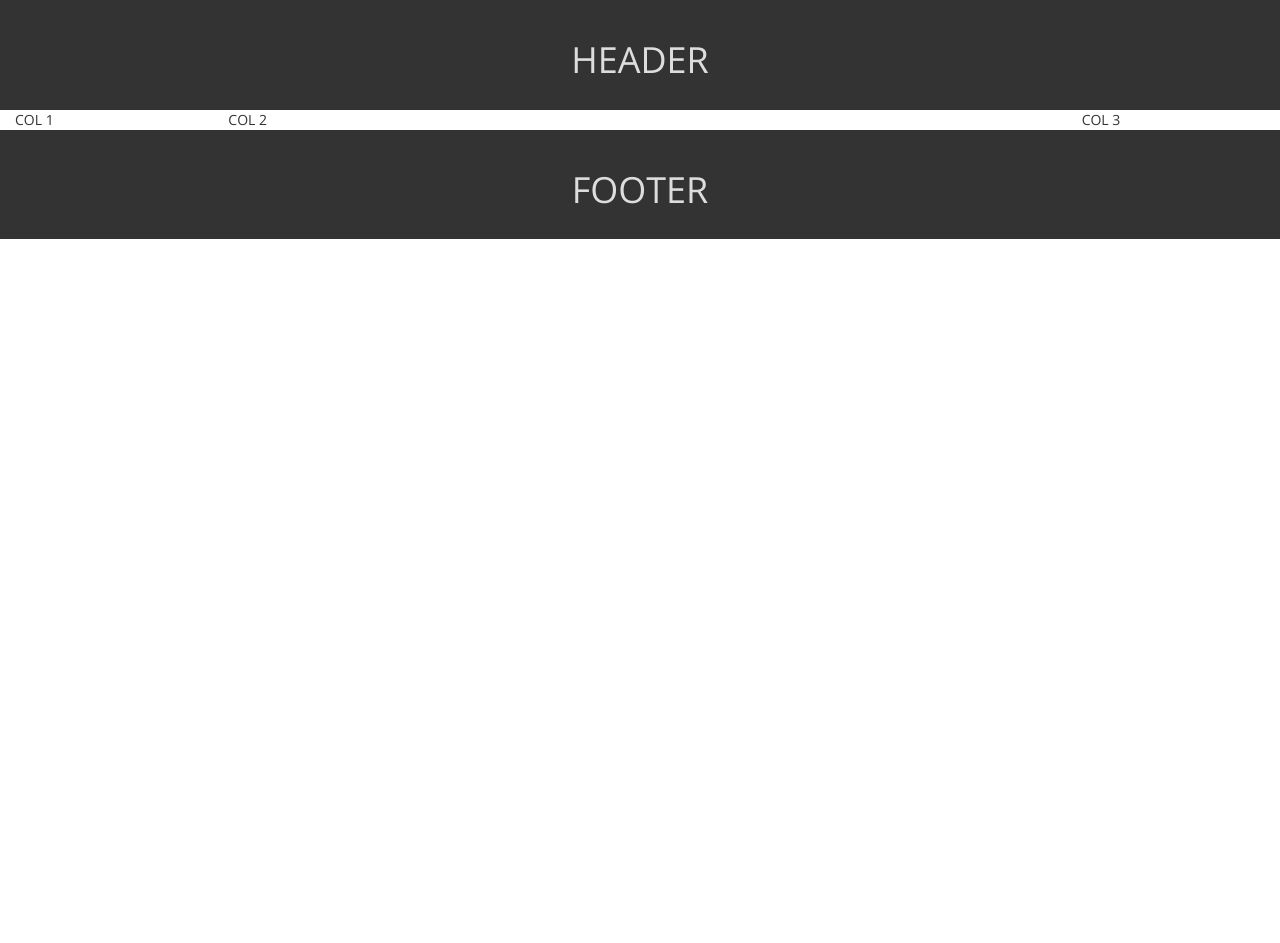
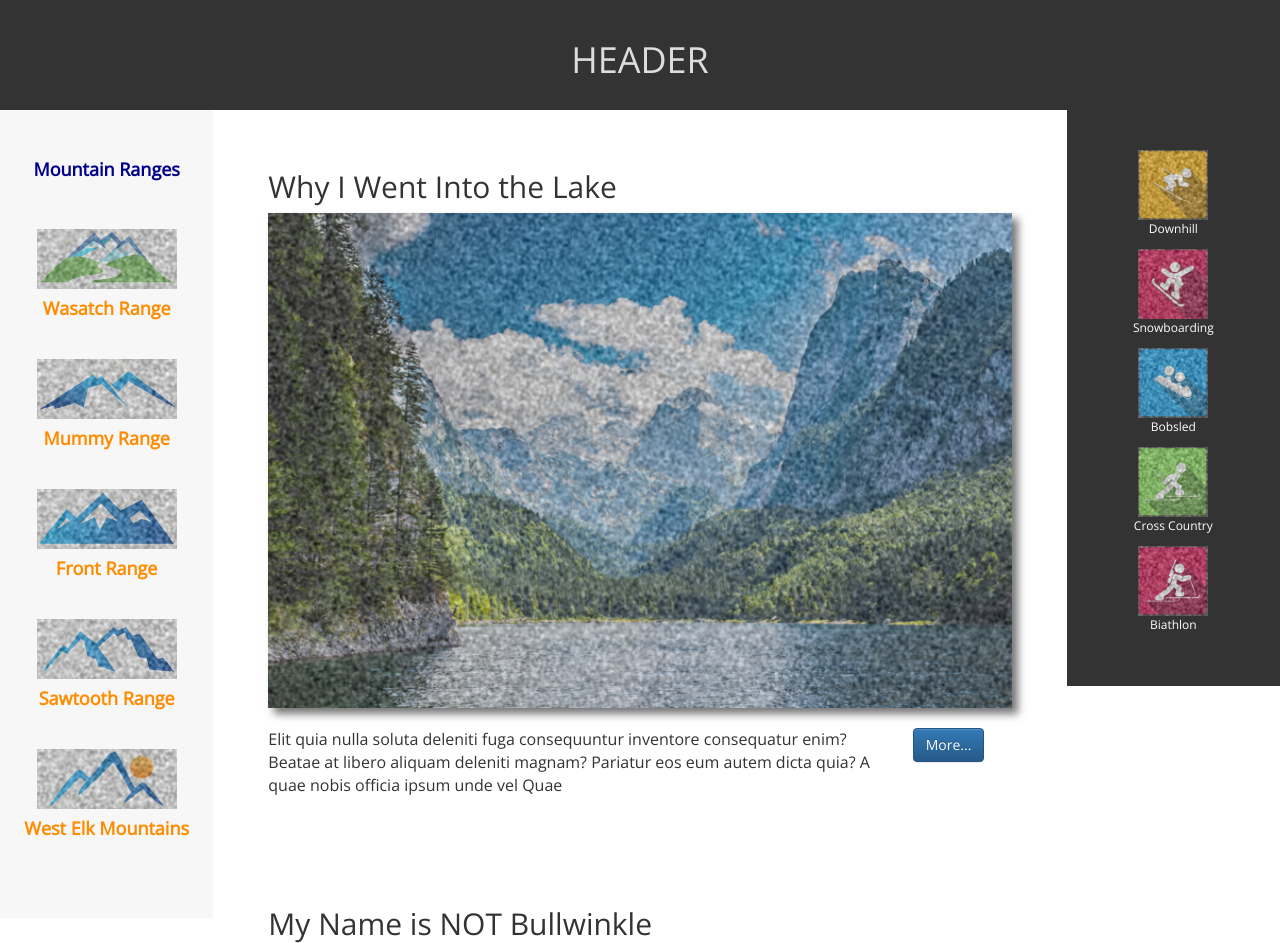
Before and after one commit to nazalislam/Responsive-Websites-with-Bootstrap-3, a plain HTML site: page index.html in a window 1280 px wide. Shown: the top 943 px of the page. Before the commit the page ends 800 px from the top, so only its background shows below. Drawn offline with nearby package versions, Linux system fonts and the light colour scheme.

Commit message:
Added markup and css styles

```diff
--- a/index.html
+++ b/index.html
@@ -21,13 +21,98 @@
         <div class="container-fluid">
             <div class="row">
                 <aside class="col-sm-2">
-                    COL 1
+                    <h4 class="range-title">
+                        <strong>Mountain Ranges</strong>
+                    </h4>
+
+                    <div class="range-list">
+                        <a href="wasatch-range.html">
+                            <img src="images/range-1.png" alt="">
+                            <h4>Wasatch Range</h4>
+                        </a>
+                        <a href="mummy-range.html">
+                            <img src="images/range-2.png" alt="">
+                            <h4>Mummy Range</h4>
+                        </a>
+                        <a href="front-range.html">
+                            <img src="images/range-3.png" alt="">
+                            <h4>Front Range</h4>
+                        </a>
+                        <a href="sawtooth-range.html">
+                            <img src="images/range-4.png" alt="">
+                            <h4>Sawtooth Range</h4>
+                        </a>
+                        <a href="west-elk-mountains.html">
+                            <img src="images/range-5.png" alt="">
+                            <h4>West Elk Mountains</h4>
+                        </a>
+                    </div>
                 </aside>
                 <section class="col-sm-8">
-                    COL 2
+
+                    <article>
+                        <h2>Why I Went Into the Lake</h2>
+                        <img src="images/lake.jpg" alt="">
+                        <div class="row">
+                            <p class="col-sm-10">
+                                Elit quia nulla soluta deleniti fuga consequuntur inventore consequatur enim? Beatae at libero aliquam deleniti magnam? Pariatur eos eum autem dicta quia? A quae nobis officia ipsum unde vel Quae
+                            </p>
+                            <div class="col-sm-2">
+                                <input type="button" class="btn btn-primary" value="More...">
+                            </div>
+                        </div>
+                    </article>
+
+                    <article>
+                        <h2>My Name is NOT Bullwinkle</h2>
+                        <img src="images/elk.jpg" alt="">
+                        <div class="row">
+                            <p class="col-sm-10">
+                                Elit quia nulla soluta deleniti fuga consequuntur inventore consequatur enim? Beatae at libero aliquam deleniti magnam? Pariatur eos eum autem dicta quia? A quae nobis officia ipsum unde vel Quae
+                            </p>
+                            <div class="col-sm-2">
+                                <input type="button" class="btn btn-primary" value="More...">
+                            </div>
+                        </div>
+                    </article>
+
+                    <article>
+                        <h2>There's Gotta be a Penguin Up Here Somewhere</h2>
+                        <img src="images/snowboarder.jpg" alt="">
+                        <div class="row">
+                            <p class="col-sm-10">
+                                Elit quia nulla soluta deleniti fuga consequuntur inventore consequatur enim? Beatae at libero aliquam deleniti magnam? Pariatur eos eum autem dicta quia? A quae nobis officia ipsum unde vel Quae
+                            </p>
+                            <div class="col-sm-2">
+                                <input type="button" class="btn btn-primary" value="More...">
+                            </div>
+                        </div>
+                    </article>
+
                 </section>
-                <aside class="col-sm-2">
-                    COL 3
+                <aside class="sports-icon-list col-sm-2">
+
+                    <a href="downhill.html">
+                        <img src="images/icon-downhill.png" alt="Downhill">
+                        <h6>Downhill</h6>
+                    </a>
+                    <a href="snowboarding.html">
+                        <img src="images/icon-snowboard.png" alt="Snowboard">
+                        <h6>Snowboarding</h6>
+                    </a>
+                    <a href="bobsled.html">
+                        <img src="images/icon-bobsled.png" alt="Bobsled">
+                        <h6>Bobsled</h6>
+                    </a>
+                    <a href="cross-country.html">
+                        <img src="images/icon-cross-country.png" alt="Cross-country">
+                        <h6>Cross Country</h6>
+                    </a>
+                    <a href="biathlon.html">
+                        <img src="images/icon-biathlon.png" alt="Biathlon">
+                        <h6>Biathlon</h6>
+                    </a>
+
                 </aside>
             </div>
         </div>
--- a/styles/app.css
+++ b/styles/app.css
@@ -8,3 +8,66 @@ header, footer {
     padding: 20px;
     text-align: center;
 }
+
+aside {
+    background-color: #f7f7f7;
+    text-align: center;
+    padding-top: 40px;
+}
+
+.range-list {
+    padding-bottom: 40px;
+    padding-top: 40px;
+}
+
+.range-list h4 {
+    margin-bottom: 40px;
+    color: darkorange;
+    font-weight: bold;
+}
+
+.range-list img {
+    width: 100%;
+    height: 100%;
+    max-width: 140px;
+    max-height: 60px;
+}
+
+.range-title {
+    color: darkblue;
+}
+
+.sports-icon-list {
+    background-color: #333;
+    padding-bottom: 40px;
+}
+
+.sports-icon-list a {
+    color: white;
+}
+
+.sports-icon-list a h6 {
+    margin-top: 2px;
+    margin-bottom: 14px;
+}
+
+.sports-icon-list img {
+    width: 70px;
+    height: 70px;
+}
+
+article {
+    padding: 40px;
+}
+
+article img {
+    width: 100%;
+    height: 100%;
+    text-align: center;
+    box-shadow: 6px 6px 8px #777;
+    margin-bottom: 20px;
+}
+
+article p {
+    font-size: 16px;
+}
```
Also changed, not shown: images/elk.jpg (added), images/icon-biathlon.png (added), images/icon-bobsled.png (added), images/icon-cross-country.png (added), images/icon-downhill.png (added), images/icon-snowboard.png (added), images/lake.jpg (added), images/range-1.png (added), images/range-2.png (added), images/range-3.png (added), images/range-4.png (added), images/range-5.png (added), images/site-logo-white.png (added), images/snowboarder.jpg (added), 2 other files.
